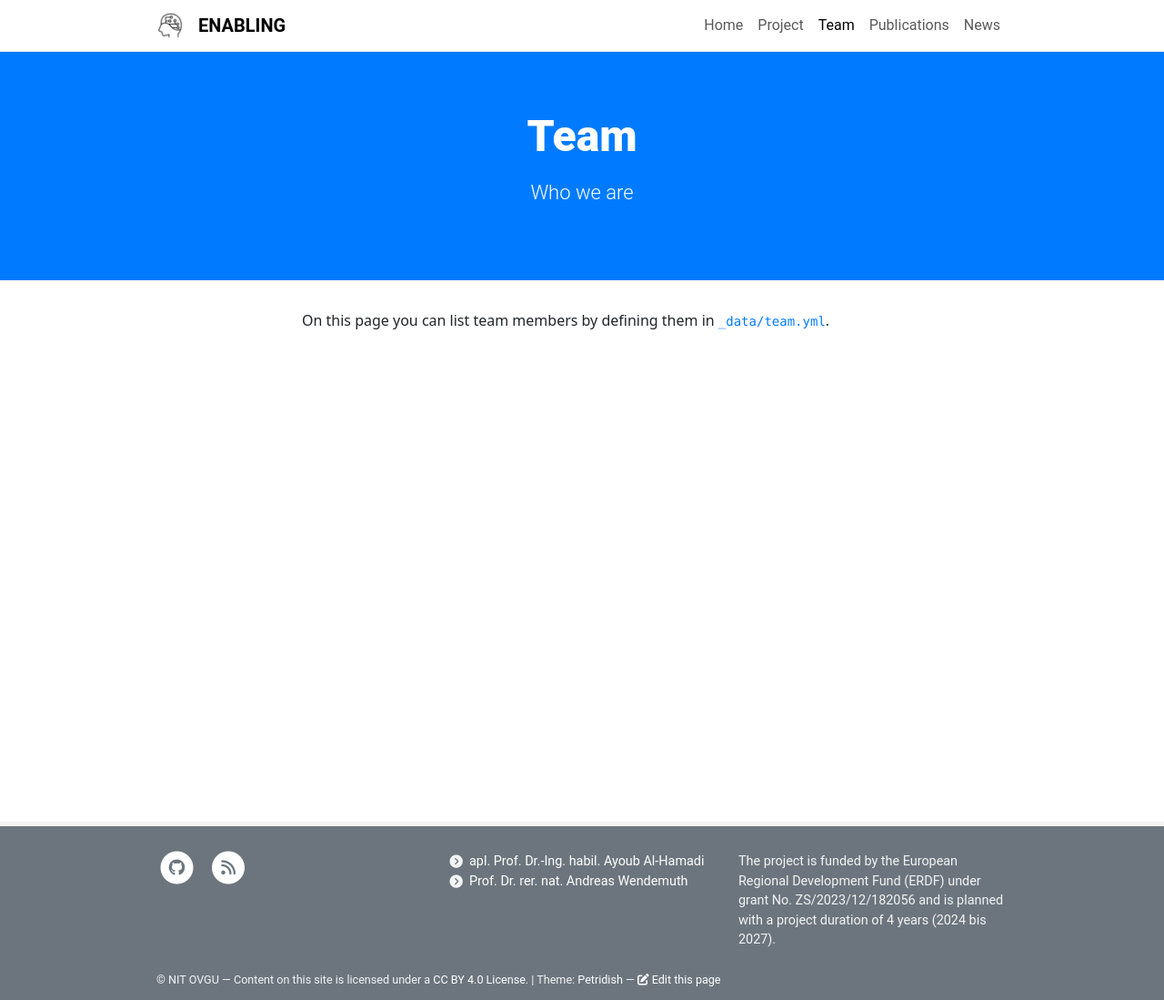
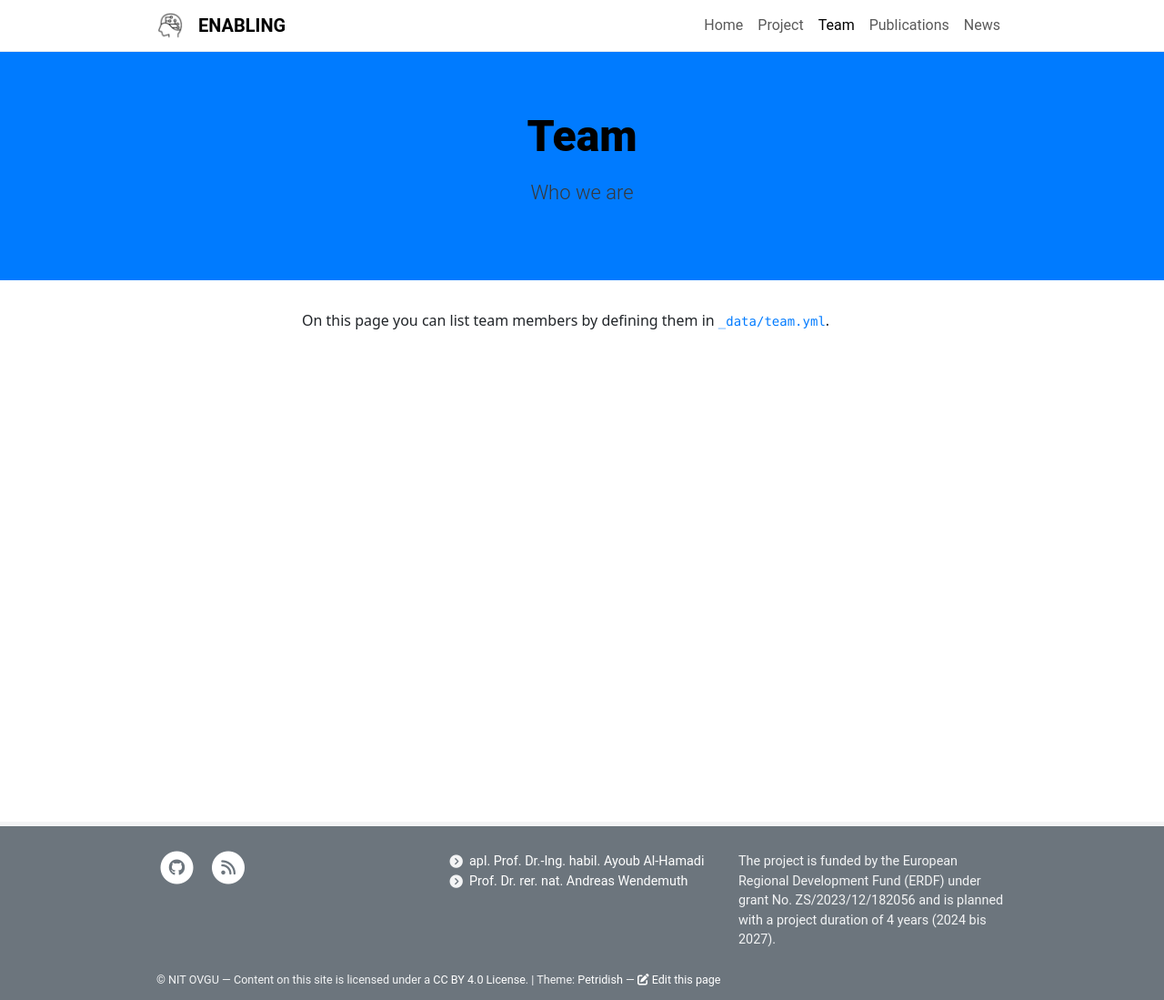
Before and after one commit to ovgu-nit/enabling, a Jekyll site: the page built from pages/team.md, in a window 1280 px wide. Shown: the whole page at 91% size. Built offline with Jekyll 4.4.1, drawn with Linux system fonts in a browser that asks for light colours.

```diff
--- a/_includes/head.html
+++ b/_includes/head.html
@@ -3,7 +3,9 @@
   <meta name="viewport" content="width=device-width, initial-scale=1, shrink-to-fit=no">
 
   {% if page.layout == 'home' %}
-    <title>{{ site.title }}</title>
+    <h3>{{ site.title }}</h3>
+    <title>{{ page.title_two }}</title>
+
   {% else %}
     <title>{{ page.title }} - {{ site.title }}</title>
   {% endif %}
--- a/_sass/_main.scss
+++ b/_sass/_main.scss
@@ -8,3 +8,11 @@
 .container {
   max-width: 75%;
 }
+
+.header h1 {
+  color: #000000; // Replace with your desired color for the title
+}
+
+.header .lead {
+  color: #383838; // Replace with your desired color for the description
+}
```
Also changed, not shown: pages/home.md (+3 -2 lines), 1 other file.
